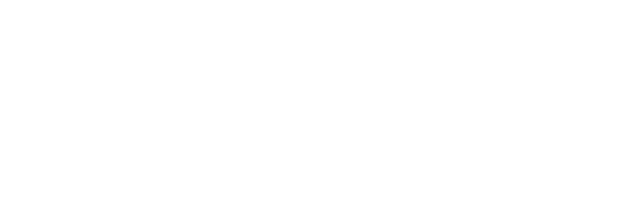
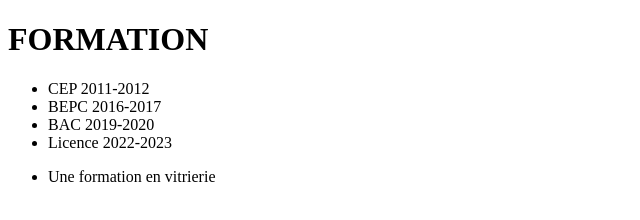
Before and after one commit to abdoul700/git-mon-cv, a plain HTML site: page index.html in a window 1280 px wide. Shown: the whole page, without its empty margins (0-640 px from the left). Drawn offline with Linux system fonts and the light colour scheme.

Commit message:
mise en place de la section formation

```diff
--- a/index.html
+++ b/index.html
@@ -8,6 +8,16 @@
 
 </head>
 <body>
+<h1>FORMATION</h1>
+<ul>
+    <li>CEP 2011-2012</li>
+    <li>BEPC 2016-2017</li>
+    <li>BAC 2019-2020</li>
+    <li>Licence 2022-2023</li>
 
+</ul>
+<ul>
+    <li>Une formation en vitrierie</li>
+</ul>
 </body>
 </html>
```
